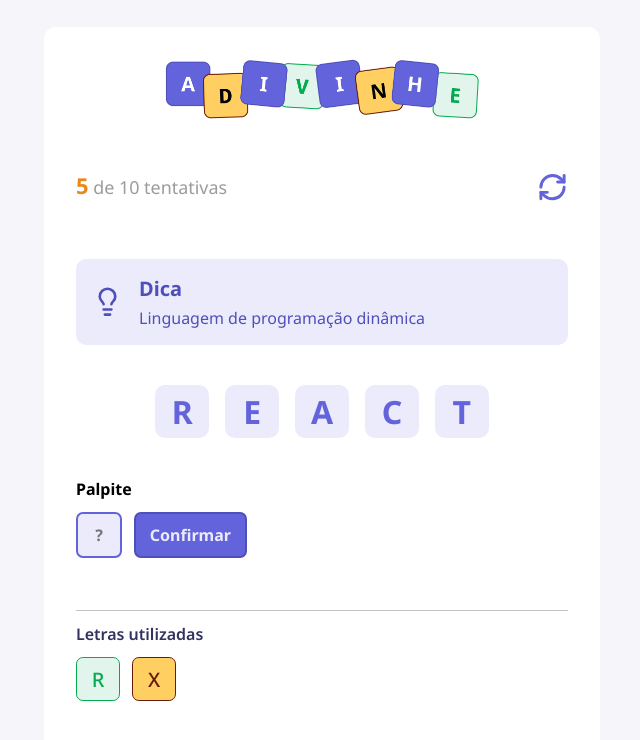
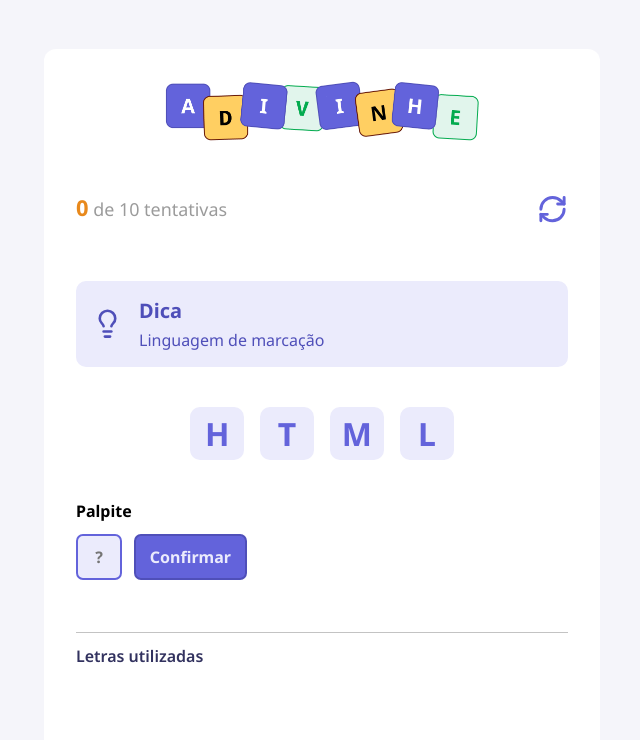
Before and after one commit to Weyne23/jogo-de-adivinhacao, a React (Vite) app: page / in a window 1280 px wide. Shown: the top 740 px of the page, without its empty margins (318-958 px from the left). Built offline with nearby package versions, Linux system fonts and the light colour scheme.

Commit message:
improv: utilizando estados para atualizar valores em tela

```diff
--- a/src/App.tsx
+++ b/src/App.tsx
@@ -1,29 +1,83 @@
 import styles from "./app.module.css"
+import { useEffect, useState } from "react"
+
+import { WORDS } from "./utils/words"
+import type { Challenge } from "./utils/words"
+
 import { Header } from "./components/Header"
 import { Tip } from "./components/Tip"
 import { Letter } from "./components/Letter"
 import { Input } from "./components/Input"
 import { Button } from "./components/Button"
-import { LettersUsed } from "./components/LettersUsed"
+import { LettersUsed, type lettersUsedProps } from "./components/LettersUsed"
 
 export function App() {
+  const [score, setScore] = useState(0);
+  const [attempts, setAttempts] = useState(0);
+  const [letter, setLetter] = useState("");
+  const [lettersUsed, setLettersUsed] = useState<lettersUsedProps[]>([]);
+  //Caso meu estado tenha um tipo especifico precisa indicar qual vai ser o tipo dele.
+  const [challenge, setChallenge] = useState<Challenge | null>(null);
+
   function handleRestartGame() {
     alert("Reiniciar jogo!");
   }
+
+  function startGame() {
+    //"Math.random()" gera um numero de 0 a 1 de forma randomica
+    const index = Math.floor(Math.random() * WORDS.length)
+    const randomWord = WORDS[index];
+
+    setChallenge(randomWord);
+
+    setLetter("");
+    setAttempts(0);
+  }
+
+  function handlerConfirm() {
+    if(!challenge)
+      return;
+
+    if(!letter.trim()) {
+      return alert("Digite uma letra!")
+    }
+
+    const value = letter.toUpperCase();
+    const exists = lettersUsed.find((used) => used.value === value);
+
+    if(exists)
+      return alert("Você ja tentou essa letra!");
+
+    const hits = challenge.word.toUpperCase().split("").filter((char) => char === value).length;
+
+    const correct = hits > 0;
+    const currentScore = score + hits;
+    //Aqui esse preventState é o array que ja esta no lettersUsed, então esta pegando todo o array antes e adicionando a letra nova, se não fizer assim, colocar so o {value, correct: true}, ele sempre vai ficar substituindo o valor de vez adicionar
+    setLettersUsed((preventState) => [...preventState, {value, correct}]);
+    setScore(currentScore);
+    setLetter("");
+  }
+
+  useEffect(() => {
+    startGame();
+  }, [])
+
+  if(!challenge)
+    return;
 
   return (
     <div className={styles.container}>
       <main>
         {/* "current", "max" e "onRestart" são os parametros do meu componente */}
-        <Header current={5} max={10} onRestart={handleRestartGame}/>
-        <Tip tip="Linguagem de programação dinâmica"/>
+        <Header current={attempts} max={10} onRestart={handleRestartGame}/>
+        <Tip tip={challenge.tip}/>
 
         <div className={styles.word}>
-          <Letter value="R" />
-          <Letter value="E" />
-          <Letter value="A" />
-          <Letter value="C" />
-          <Letter value="T" />
+          {
+            challenge.word.split("").map((wordSelected) => (
+              <Letter value={wordSelected} />
+            ))
+          }
         </div>
 
         <h4>Palpite</h4>
@@ -31,11 +85,11 @@
         <div className={styles.guess}>
           {/* "autoFocus" serve para toda vez que recarregar a pagina ele foca no componente
               "maxLength" é o tamanho maximo de caracteres do input*/}
-          <Input autoFocus maxLength={1} placeholder="?"/>
-          <Button title="Confirmar" />
+          <Input autoFocus maxLength={1} placeholder="?" value={letter} onChange={(e) => setLetter(e.target.value)}/>
+          <Button title="Confirmar" onClick={handlerConfirm}/>
         </div>
 
-        <LettersUsed />
+        <LettersUsed data={lettersUsed}/>
       </main>
     </div>
   )
--- a/src/components/LettersUsed/index.tsx
+++ b/src/components/LettersUsed/index.tsx
@@ -1,14 +1,27 @@
 import styles from "./styles.module.css"
+
 import {Letter} from "../Letter"
 
-export function LettersUsed() {
+export type lettersUsedProps = {
+    value: string,
+    correct: boolean
+}
+
+type Props = {
+    data: lettersUsedProps[]
+}
+
+export function LettersUsed({ data }: Props) {
     return (
         <div className={styles.lettersUsed}>
             <h5>Letras utilizadas</h5>
 
             <div>
-                <Letter value="R" size="small" color="correct"/>
-                <Letter value="X" size="small" color="wrong"/>
+                {
+                    data.map(({ value, correct })=> (
+                        <Letter value={value} size="small" color={correct ? "correct" : "wrong"}/>
+                    ))
+                }
             </div>
         </div>
     )
```
